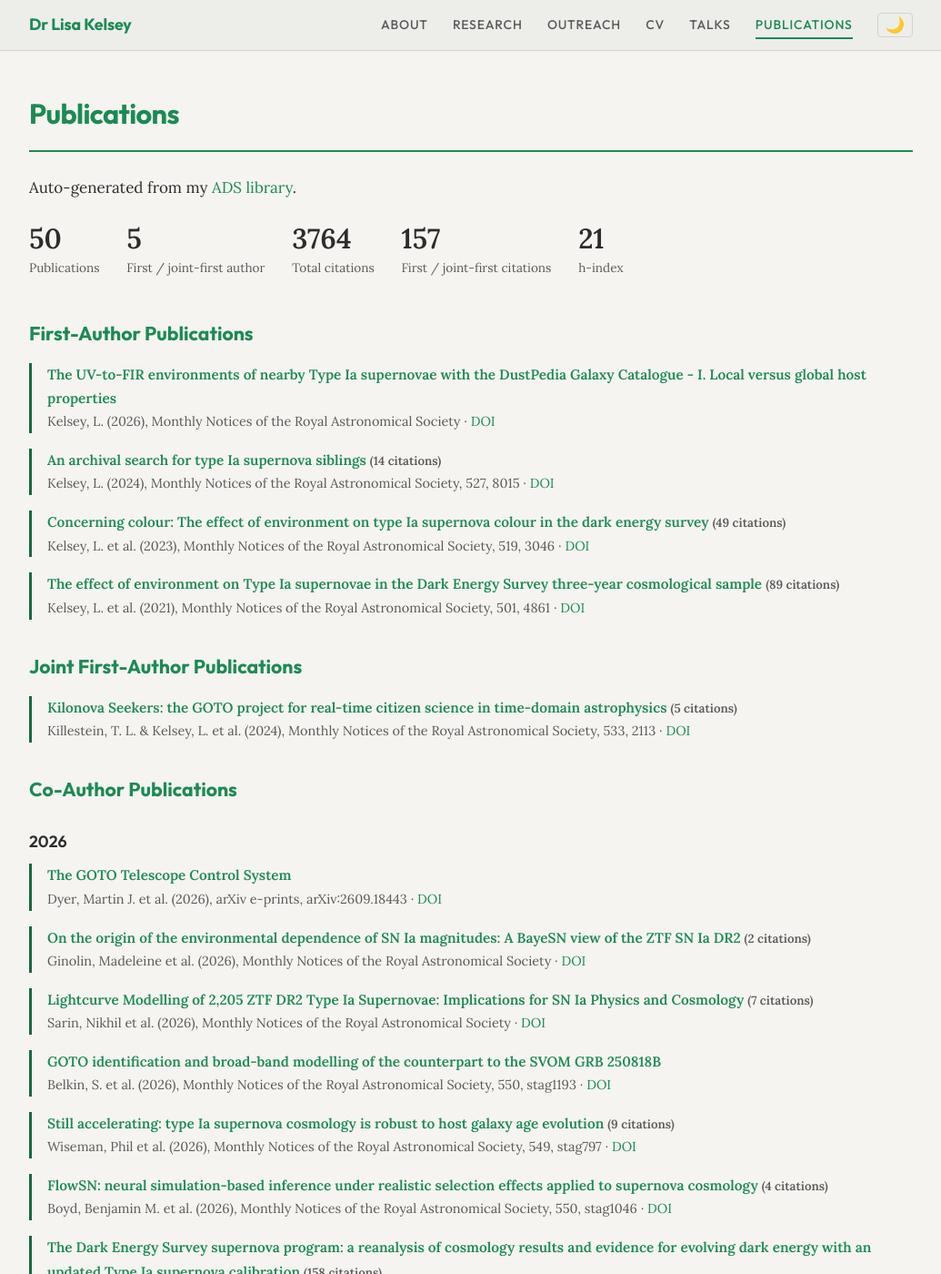
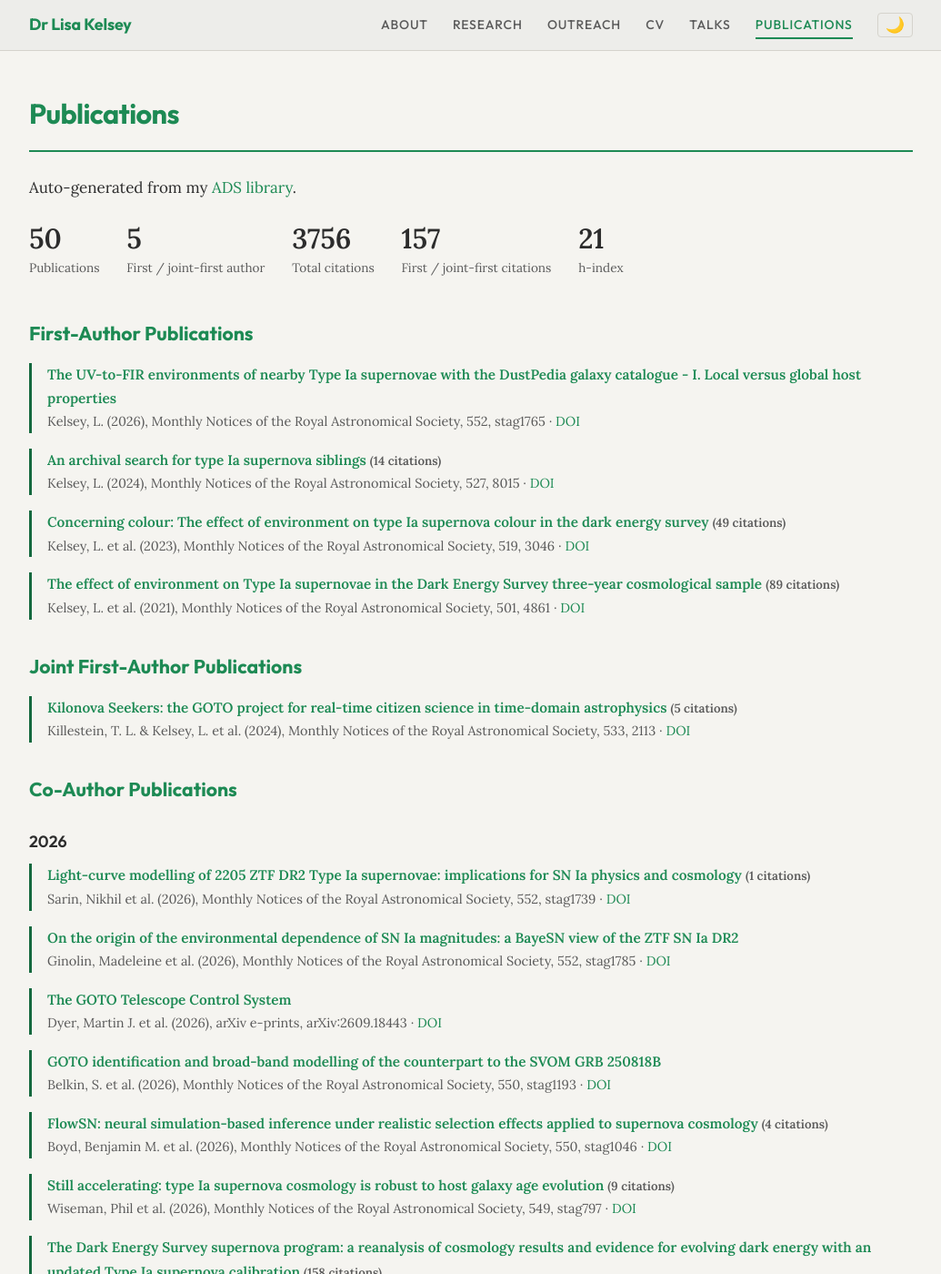
Before and after one commit to LKelsey/LKelsey.github.io, a Jekyll site: the page built from publications.md, in a window 1280 px wide and 1400 px high. Shown: the whole window at 91% size, without its empty margins (122-1157 px from the left). Built offline with Jekyll 4.4.1, drawn with Linux system fonts in a browser that asks for light colours; part of the change alters nothing that is shown; some of the changed text lies outside the part shown.

Commit message:
Auto-update publications from ADS

```diff
--- a/_data/publications.yml
+++ b/_data/publications.yml
@@ -1,13 +1,13 @@
-# Auto-generated from ADS library on 2026-10-11 11:55 UTC
+# Auto-generated from ADS library on 2026-10-12 14:05 UTC
 # Do not edit manually
 
 first_author:
-    - title: "The UV-to-FIR environments of nearby Type Ia supernovae with the DustPedia Galaxy Catalogue - I. Local versus global host properties"
+    - title: "The UV-to-FIR environments of nearby Type Ia supernovae with the DustPedia galaxy catalogue - I. Local versus global host properties"
       authors: "Kelsey, L."
       year: 2026
-      journal: "Monthly Notices of the Royal Astronomical Society"
-      url: https://ui.adsabs.harvard.edu/abs/2026MNRAS.tmp.1648K/abstract
-      bibcode: "2026MNRAS.tmp.1648K"
+      journal: "Monthly Notices of the Royal Astronomical Society, 552, stag1765"
+      url: https://ui.adsabs.harvard.edu/abs/2026MNRAS.552g1765K/abstract
+      bibcode: "2026MNRAS.552g1765K"
       citations: 0
       doi: https://doi.org/10.1093/mnras/stag1765
     - title: "An archival search for type Ia supernova siblings"
@@ -46,6 +46,22 @@ joint_first_author:
       doi: https://doi.org/10.1093/mnras/stae1817
 
 coauthor:
+    - title: "Light-curve modelling of 2205 ZTF DR2 Type Ia supernovae: implications for SN Ia physics and cosmology"
+      authors: "Sarin, Nikhil et al."
+      year: 2026
+      journal: "Monthly Notices of the Royal Astronomical Society, 552, stag1739"
+      url: https://ui.adsabs.harvard.edu/abs/2026MNRAS.552g1739S/abstract
+      bibcode: "2026MNRAS.552g1739S"
+      citations: 1
+      doi: https://doi.org/10.1093/mnras/stag1739
+    - title: "On the origin of the environmental dependence of SN Ia magnitudes: a BayeSN view of the ZTF SN Ia DR2"
+      authors: "Ginolin, Madeleine et al."
+      year: 2026
+      journal: "Monthly Notices of the Royal Astronomical Society, 552, stag1785"
+      url: https://ui.adsabs.harvard.edu/abs/2026MNRAS.552g1785G/abstract
+      bibcode: "2026MNRAS.552g1785G"
+      citations: 0
+      doi: https://doi.org/10.1093/mnras/stag1785
     - title: "The GOTO Telescope Control System"
       authors: "Dyer, Martin J. et al."
       year: 2026
@@ -54,22 +70,6 @@ coauthor:
       bibcode: "2026arXiv260918443D"
       citations: 0
       doi: https://doi.org/10.48550/arXiv.2609.18443
-    - title: "On the origin of the environmental dependence of SN Ia magnitudes: A BayeSN view of the ZTF SN Ia DR2"
-      authors: "Ginolin, Madeleine et al."
-      year: 2026
-      journal: "Monthly Notices of the Royal Astronomical Society"
-      url: https://ui.adsabs.harvard.edu/abs/2026MNRAS.tmp.1665G/abstract
-      bibcode: "2026MNRAS.tmp.1665G"
-      citations: 2
-      doi: https://doi.org/10.1093/mnras/stag1785
-    - title: "Lightcurve Modelling of 2,205 ZTF DR2 Type Ia Supernovae: Implications for SN Ia Physics and Cosmology"
-      authors: "Sarin, Nikhil et al."
-      year: 2026
-      journal: "Monthly Notices of the Royal Astronomical Society"
-      url: https://ui.adsabs.harvard.edu/abs/2026MNRAS.tmp.1623S/abstract
-      bibcode: "2026MNRAS.tmp.1623S"
-      citations: 7
-      doi: https://doi.org/10.1093/mnras/stag1739
     - title: "GOTO identification and broad-band modelling of the counterpart to the SVOM GRB 250818B"
       authors: "Belkin, S. et al."
       year: 2026
@@ -78,6 +78,14 @@ coauthor:
       bibcode: "2026MNRAS.550g1193B"
       citations: 0
       doi: https://doi.org/10.1093/mnras/stag1193
+    - title: "FlowSN: neural simulation-based inference under realistic selection effects applied to supernova cosmology"
+      authors: "Boyd, Benjamin M. et al."
+      year: 2026
+      journal: "Monthly Notices of the Royal Astronomical Society, 550, stag1046"
+      url: https://ui.adsabs.harvard.edu/abs/2026MNRAS.550g1046B/abstract
+      bibcode: "2026MNRAS.550g1046B"
+      citations: 4
+      doi: https://doi.org/10.1093/mnras/stag1046
     - title: "Still accelerating: type Ia supernova cosmology is robust to host galaxy age evolution"
       authors: "Wiseman, Phil et al."
       year: 2026
@@ -86,14 +94,6 @@ coauthor:
       bibcode: "2026MNRAS.549ag797W"
       citations: 9
       doi: https://doi.org/10.1093/mnras/stag797
-    - title: "FlowSN: neural simulation-based inference under realistic selection effects applied to supernova cosmology"
-      authors: "Boyd, Benjamin M. et al."
-      year: 2026
-      journal: "Monthly Notices of the Royal Astronomical Society, 550, stag1046"
-      url: https://ui.adsabs.harvard.edu/abs/2026MNRAS.550g1046B/abstract
-      bibcode: "2026MNRAS.550g1046B"
-      citations: 4
-      doi: https://doi.org/10.1093/mnras/stag1046
     - title: "The Dark Energy Survey supernova program: a reanalysis of cosmology results and evidence for evolving dark energy with an updated Type Ia supernova calibration"
       authors: "Popovic, B. et al."
       year: 2026
@@ -110,6 +110,14 @@ coauthor:
       bibcode: "2026MNRAS.548f2261K"
       citations: 4
       doi: https://doi.org/10.1093/mnras/staf2261
+    - title: "Searching for outbursts from Symbiotic Binaries in GOTO and ATLAS data"
+      authors: "Ramsay, G. et al."
+      year: 2026
+      journal: "arXiv e-prints, arXiv:2603.06344"
+      url: https://ui.adsabs.harvard.edu/abs/2026arXiv260306344R/abstract
+      bibcode: "2026arXiv260306344R"
+      citations: 0
+      doi: https://doi.org/10.48550/arXiv.2603.06344
     - title: "The Gravitational-wave Optical Transient Observer (GOTO) data pipeline and workflow for transient discovery"
       authors: "Lyman, J. D. et al."
       year: 2026
@@ -118,14 +126,6 @@ coauthor:
       bibcode: "2026arXiv260302330L"
       citations: 7
       doi: https://doi.org/10.48550/arXiv.2603.02330
-    - title: "Searching for outbursts from Symbiotic Binaries in GOTO and ATLAS data"
-      authors: "Ramsay, G. et al."
-      year: 2026
-      journal: "arXiv e-prints, arXiv:2603.06344"
-      url: https://ui.adsabs.harvard.edu/abs/2026arXiv260306344R/abstract
-      bibcode: "2026arXiv260306344R"
-      citations: 0
-      doi: https://doi.org/10.48550/arXiv.2603.06344
     - title: "Archival Gravitational-Wave Optical Transient Observer Photometry and Zwicky Transient Facility Localization of Galactic Novae: Quiescent Constraints and Improved Coordinates"
       authors: "Khamrat, Sutharut et al."
       year: 2026
@@ -190,6 +190,14 @@ coauthor:
       bibcode: "2024MNRAS.534.2263P"
       citations: 20
       doi: https://doi.org/10.1093/mnras/stae2164
+    - title: "The Dark Energy Survey Supernova Program: Light Curves and 5 Yr Data Release"
+      authors: "Sánchez, B. O. et al."
+      year: 2024
+      journal: "The Astrophysical Journal, 975, 5"
+      url: https://ui.adsabs.harvard.edu/abs/2024ApJ...975....5S/abstract
+      bibcode: "2024ApJ...975....5S"
+      citations: 88
+      doi: https://doi.org/10.3847/1538-4357/ad739a
     - title: "The Dark Energy Survey Supernova Program: Cosmological Analysis and Systematic Uncertainties"
       authors: "Vincenzi, M. et al."
       year: 2024
@@ -198,14 +206,6 @@ coauthor:
       bibcode: "2024ApJ...975...86V"
       citations: 162
       doi: https://doi.org/10.3847/1538-4357/ad5e6c
-    - title: "The Dark Energy Survey Supernova Program: Light Curves and 5 Yr Data Release"
-      authors: "Sánchez, B. O. et al."
-      year: 2024
-      journal: "The Astrophysical Journal, 975, 5"
-      url: https://ui.adsabs.harvard.edu/abs/2024ApJ...975....5S/abstract
-      bibcode: "2024ApJ...975....5S"
-      citations: 88
-      doi: https://doi.org/10.3847/1538-4357/ad739a
     - title: "The Dark Energy Survey: Cosmology Results with ∼1500 New High-redshift Type Ia Supernovae Using the Full 5 yr Data Set"
       authors: "DES Collaboration et al."
       year: 2024
@@ -278,6 +278,14 @@ coauthor:
       bibcode: "2023MNRAS.520..684G"
       citations: 12
       doi: https://doi.org/10.1093/mnras/stad056
+    - title: "The Dark Energy Survey supernova program: cosmological biases from supernova photometric classification"
+      authors: "Vincenzi, M. et al."
+      year: 2023
+      journal: "Monthly Notices of the Royal Astronomical Society, 518, 1106"
+      url: https://ui.adsabs.harvard.edu/abs/2023MNRAS.518.1106V/abstract
+      bibcode: "2023MNRAS.518.1106V"
+      citations: 38
+      doi: https://doi.org/10.1093/mnras/stac1404
     - title: "The Dark Energy Survey Supernova Program results: type Ia supernova brightness correlates with host galaxy dust"
       authors: "Meldorf, C. et al."
       year: 2023
@@ -286,14 +294,6 @@ coauthor:
       bibcode: "2023MNRAS.518.1985M"
       citations: 47
       doi: https://doi.org/10.1093/mnras/stac3056
-    - title: "The Dark Energy Survey supernova program: cosmological biases from supernova photometric classification"
-      authors: "Vincenzi, M. et al."
-      year: 2023
-      journal: "Monthly Notices of the Royal Astronomical Society, 518, 1106"
-      url: https://ui.adsabs.harvard.edu/abs/2023MNRAS.518.1106V/abstract
-      bibcode: "2023MNRAS.518.1106V"
-      citations: 38
-      doi: https://doi.org/10.1093/mnras/stac1404
     - title: "Using host galaxy spectroscopy to explore systematics in the standardization of Type Ia supernovae"
       authors: "Dixon, M. et al."
       year: 2022
```
